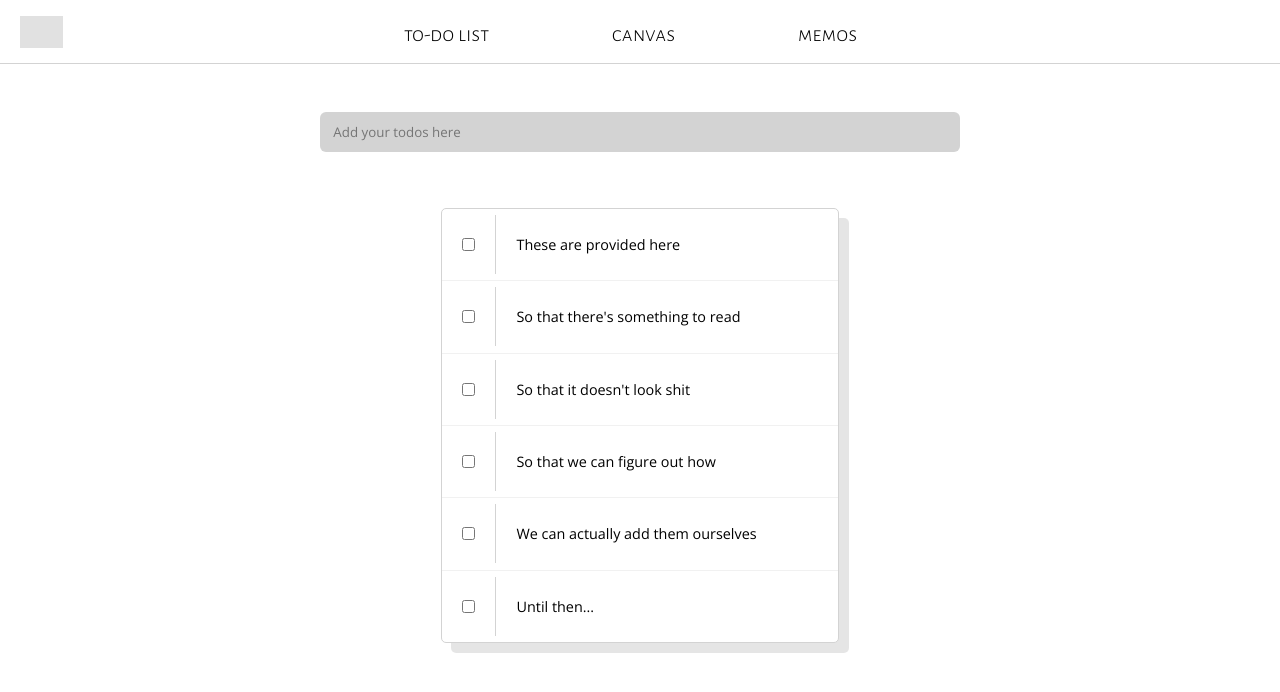
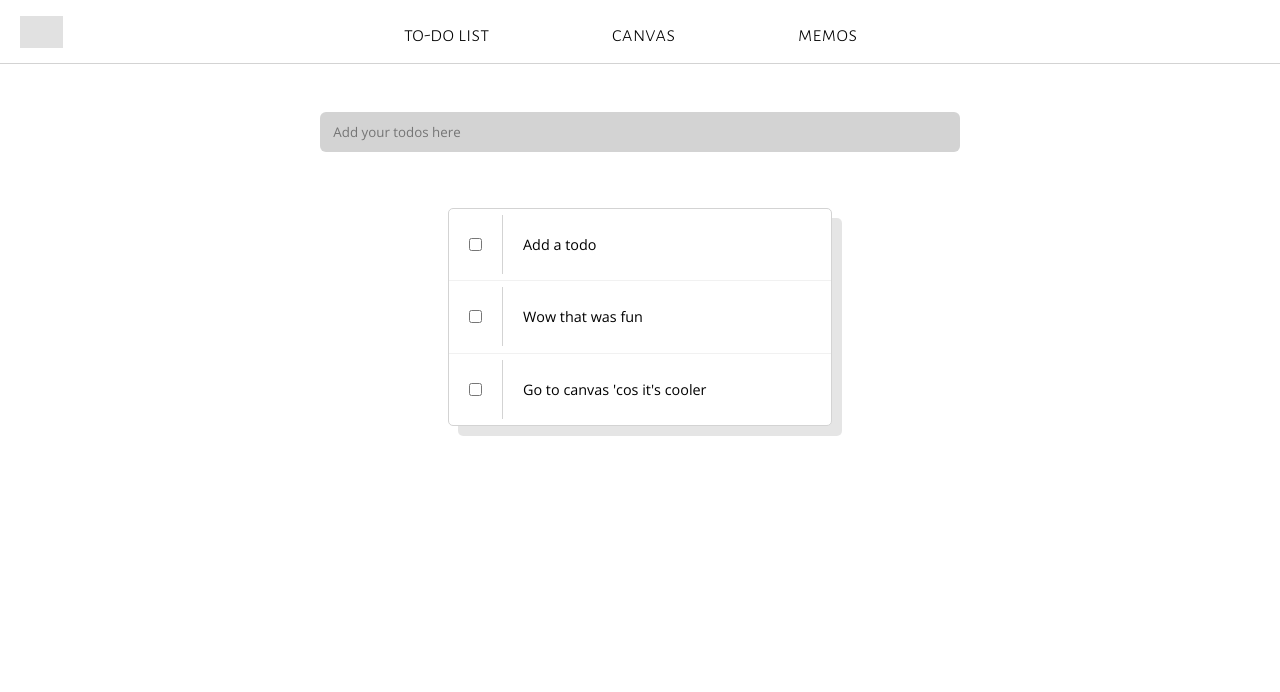
Before and after one commit to ryan-holder/the-unproductivity-app, a React (Create React App) app: page /the-unproductivity-app/todos in a window 1280 px wide. Shown: the top 692 px of the page. Built offline with nearby package versions, Linux system fonts and the light colour scheme; grey boxes are pictures that could not be loaded; what mic-recorder-to-mp3 would draw is missing.

Commit message:
changing initialState and tidying

```diff
--- a/src/App.js
+++ b/src/App.js
@@ -1,6 +1,7 @@
 // Known bugs: no 4k resolution media queries, landing and canvas rendering to many times on input change
 
-// Improvements: adding canvas to state; undo and redo functionality; make touchdraw and draw one function; add filters to memos
+// Improvements: add canvas to state; undo and redo functionality; make touchdraw and draw one function; add filters to memos
+// Improvements: add better copywriting to todos to make it more fun; possibly integrating animating messages when toggling todos
 
 import React from "react";
 import Nav from "./components/Nav";
--- a/src/components/Memos.js
+++ b/src/components/Memos.js
@@ -1,5 +1,3 @@
-// Add filters to voice
-
 import React from "react";
 import MicRecorder from "mic-recorder-to-mp3";
 import { bindActionCreators } from "redux";
--- a/src/components/Todos.js
+++ b/src/components/Todos.js
@@ -1,5 +1,3 @@
-// add better copywriting to todos to make it more fun; possibly integrating animating messages when toggling todos
-
 import React from "react";
 import { bindActionCreators } from "redux";
 import { connect } from "react-redux";
--- a/src/store.js
+++ b/src/store.js
@@ -3,12 +3,13 @@ import rootReducer from "./reducers/rootReducer";
 
 const initialState = {
 	todos: [
-		{ index: 0, content: "These are provided here", checked: false },
-		{ index: 1, content: "So that there's something to read", checked: false },
-		{ index: 2, content: "So that it doesn't look shit", checked: false },
-		{ index: 3, content: "So that we can figure out how", checked: false },
-		{ index: 4, content: "We can actually add them ourselves", checked: false },
-		{ index: 5, content: "Until then...", checked: false },
+		{ index: 0, content: "Add a todo", checked: false },
+		{ index: 1, content: "Wow that was fun", checked: false },
+		{
+			index: 2,
+			content: "Go to canvas 'cos it's cooler",
+			checked: false,
+		},
 	],
 	canvas: { size: 60, hex: "#BADA55", hue: false },
 	memos: { blocked: false, recording: false, recordings: [] },
```
